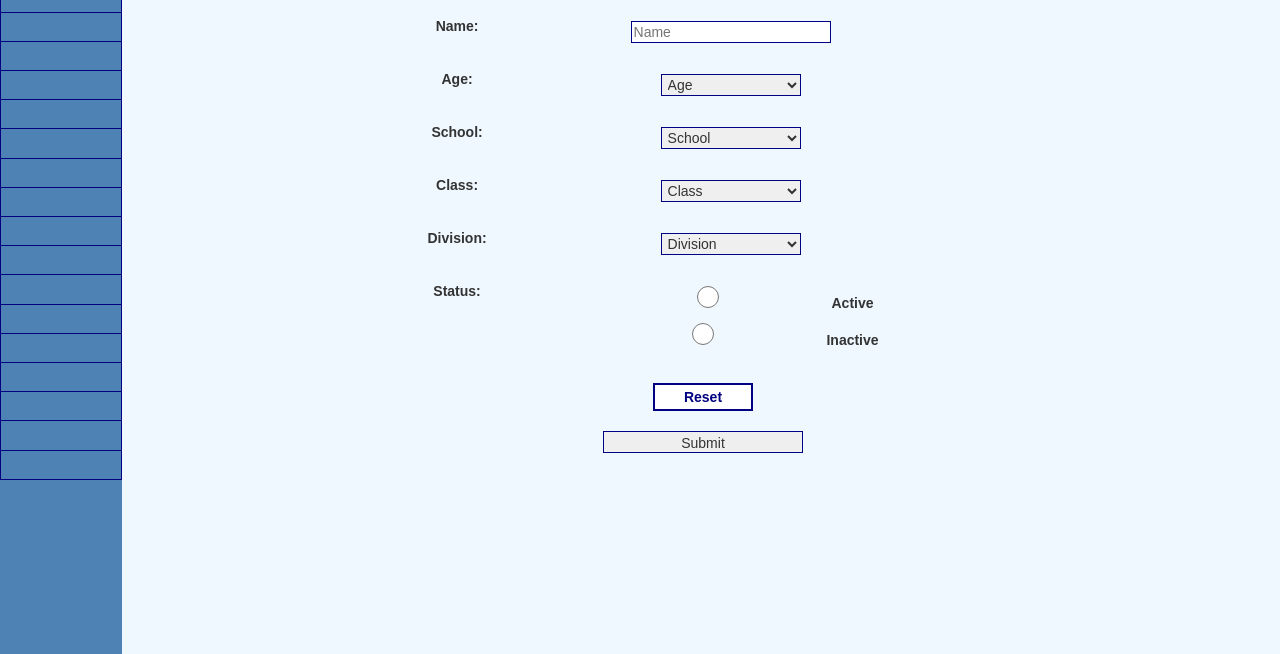
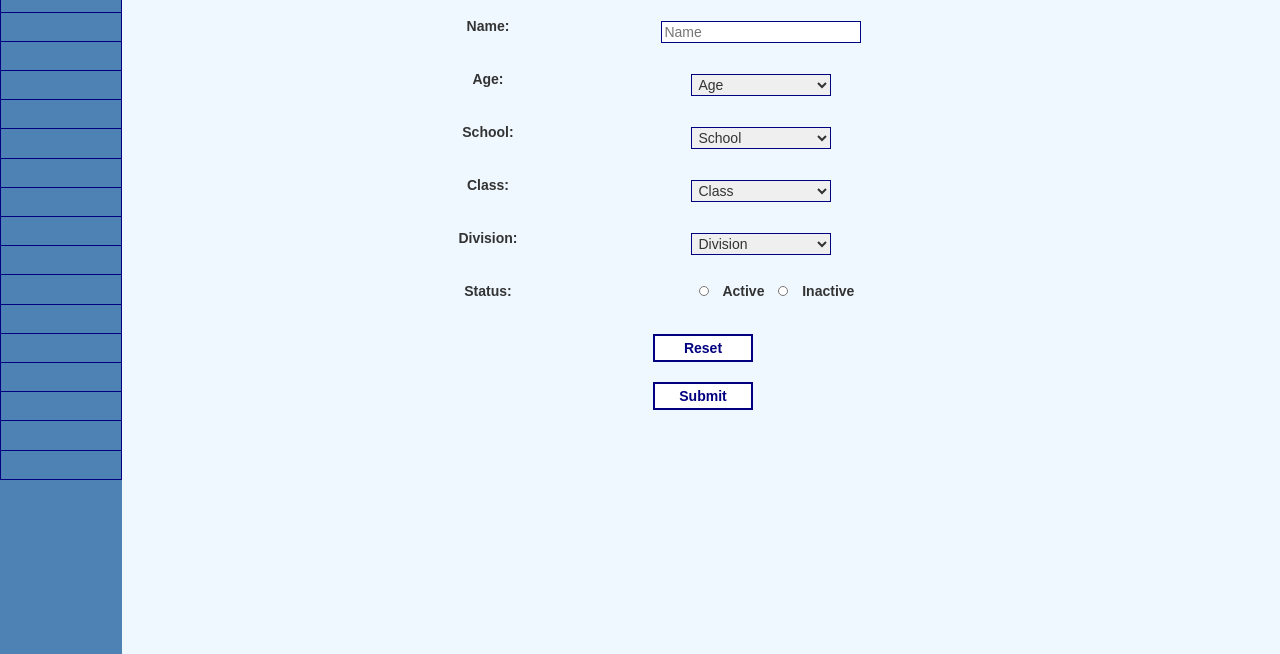
Before and after one commit to bazingaav/CRUD-Login, a plain HTML site: page FE/add_student.html in a window 1280 px wide. Shown: the part 146-800 px from the top of the page. Drawn offline with Linux system fonts and the light colour scheme.

Commit message:
CSS for new Submit input

```diff
--- a/FE/css/styles.css
+++ b/FE/css/styles.css
@@ -103,7 +103,7 @@ body{
     background-color: aliceblue;
 }
 
-.wrapper form select, .wrapper form input{
+.wrapper form select, .wrapper form #add_name{
     height: 22px;
     padding: 1px 2px 1px 2px;
     width: 140px;
@@ -111,11 +111,11 @@ body{
     border: 1px solid navy;
 }
 
-.wrapper form input{
+.wrapper form #add_name{
     width: 200px;
 }
 
-.wrapper form button{
+.wrapper form button, .wrapper form #add_student_button{
     padding: 2px 2px 2px 2px;
     margin-left: 10px;
     margin-right: 10px;
@@ -126,7 +126,7 @@ body{
     color: navy;
     background-color: #FFFFFF;
 }
-.wrapper form button:hover{
+.wrapper form button:hover ,.wrapper form #add_student_button:hover{
     font-size: 1.2em;
     box-shadow: 4px 8px navy;
 }
@@ -177,7 +177,7 @@ table{
   display:block;
 }
 
-.wrapper form #active,.wrapper form #inactive{
+.wrapper form #Active,.wrapper form #Inactive{
   height: 10px;
   padding: 0px;
   width: 30px;
```
